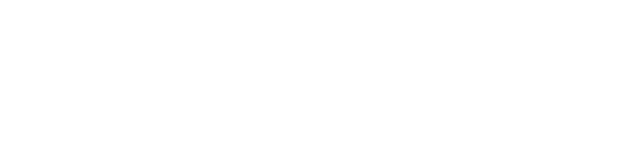
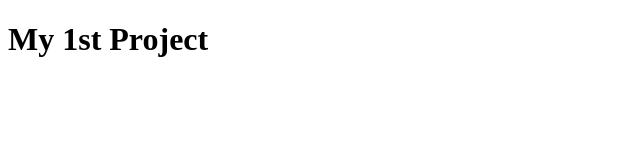
Before and after one commit to VoodooReaper/My_Skillshare_Project, a website: page index.html in a window 1280 px wide. Shown: the whole page, without its empty margins (0-640 px from the left). Drawn offline with Linux system fonts and the light colour scheme.

Commit message:
added a heading

```diff
--- a/index.html
+++ b/index.html
@@ -7,6 +7,7 @@
     <link rel="stylesheet" href="css/styles.css">
 </head>
 <body>
+    <h1>My 1st Project</h1>
     <script src="js/main.js"></script>
 </body>
 </html>
```
